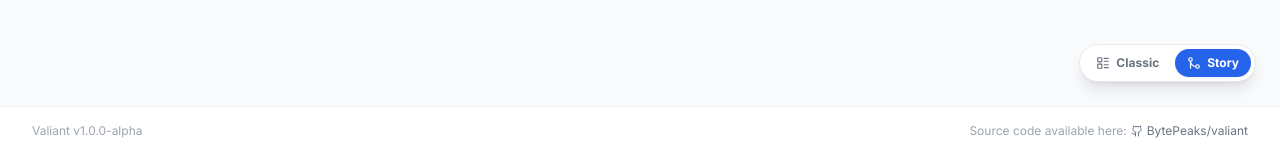
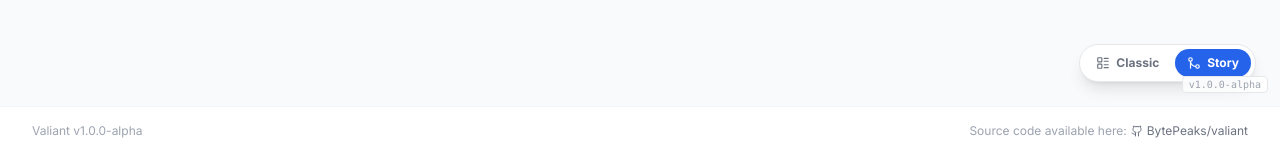
Before and after one commit to BytePeaks/valiant, a Next.js app in the folder frontend/: page / in a window 1280 px wide. Shown: the part 694-846 px from the top of the page. Built offline with nearby package versions, Linux system fonts and the light colour scheme; no server answers.

Commit message:
Update Readme.md and make version more visible

```diff
--- a/frontend/app/layout.tsx
+++ b/frontend/app/layout.tsx
@@ -2,6 +2,7 @@ import type { Metadata } from "next";
 import { Inter } from "next/font/google";
 import "./globals.css";
 import Footer from "@/components/footer";
+import packageJson from "@/package.json";
 
 const inter = Inter({ subsets: ["latin"] });
 
@@ -22,6 +23,11 @@ export default function RootLayout({
           {children}
         </div>
         <Footer />
+        <div className="fixed bottom-3 right-3 z-50 pointer-events-none">
+          <span className="text-[10px] text-gray-400 bg-white/80 backdrop-blur-sm border border-gray-200 rounded px-1.5 py-0.5 font-mono">
+            v{packageJson.version}
+          </span>
+        </div>
       </body>
     </html>
   );
```
Also changed, not shown: 1 other file (tests, documents, lock files or other folders).
